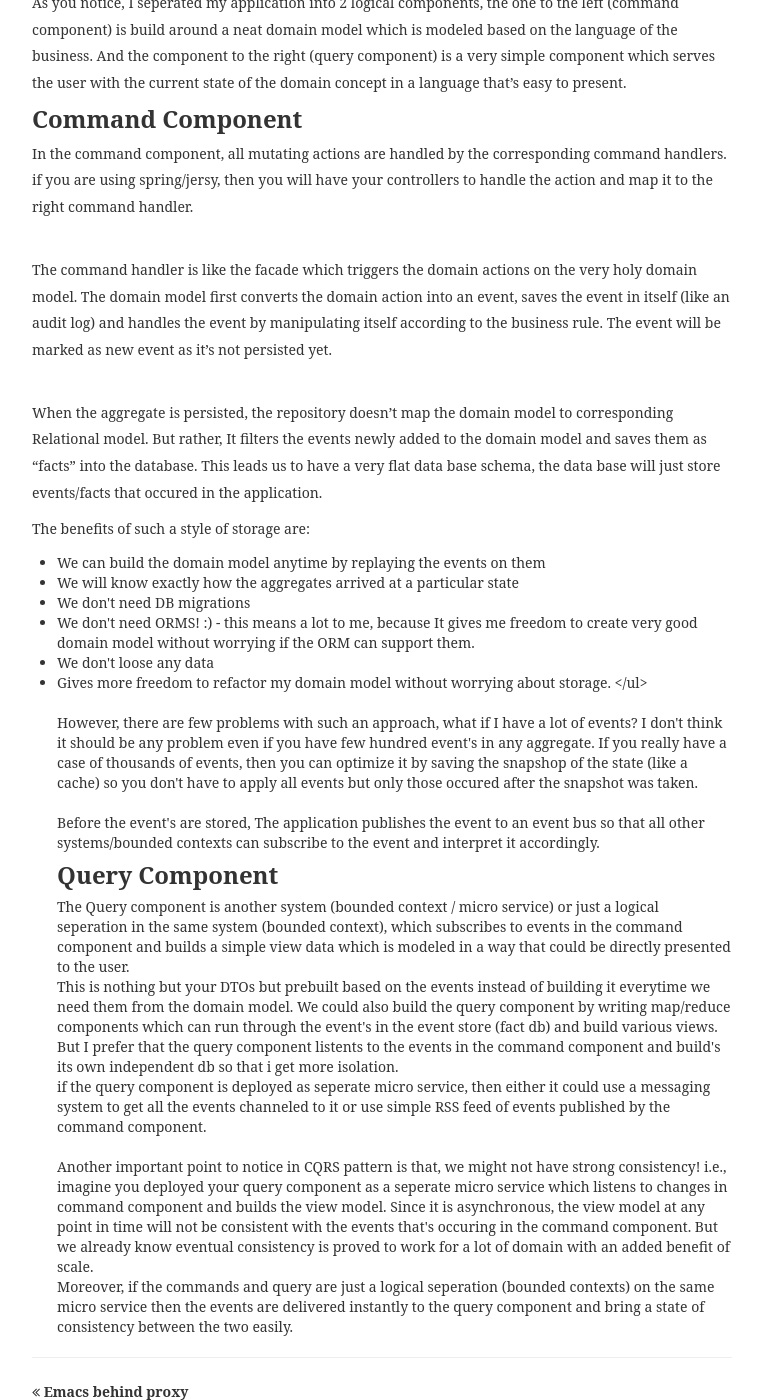
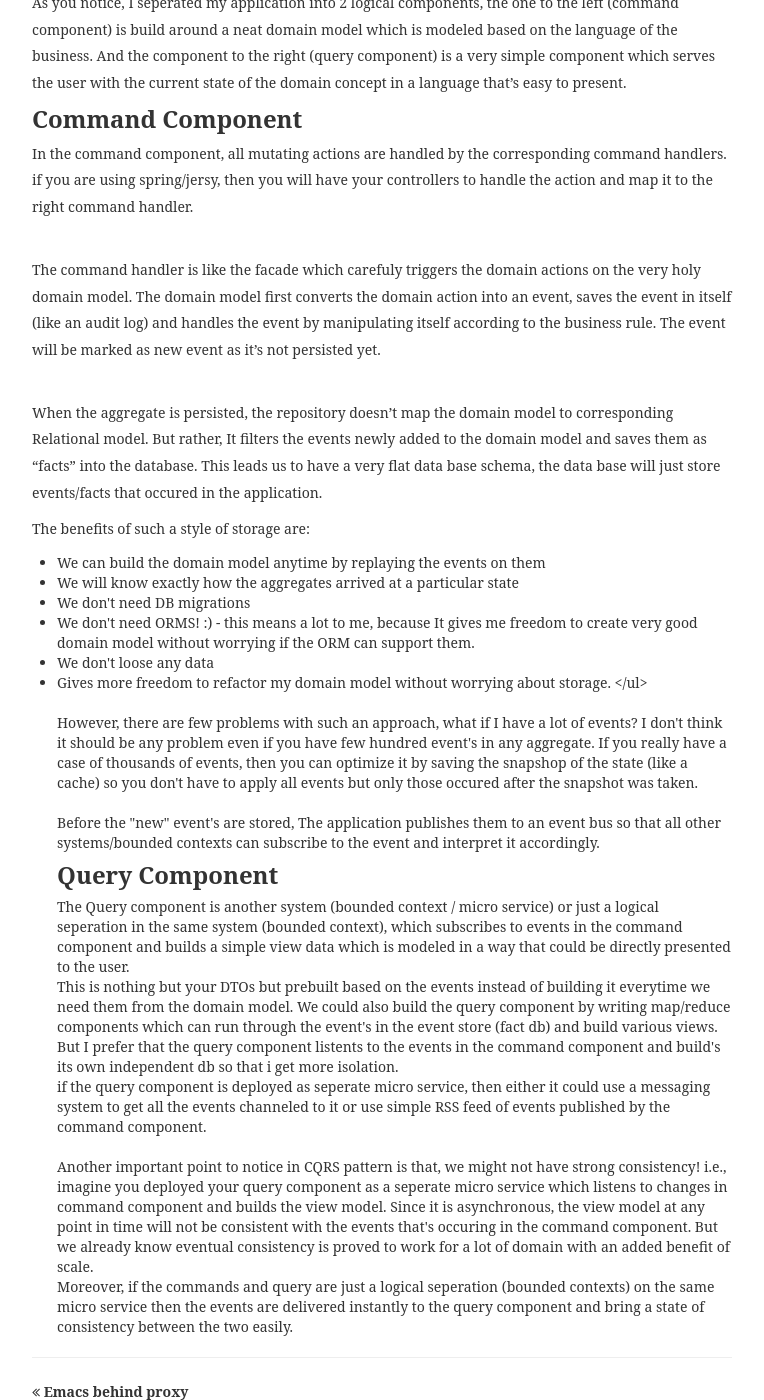
Before and after one commit to yehohanan7/old_yehohanan7.github.io, a Jekyll site: the page built from _posts/2015-03-26-cqrs.markdown, in a window 1280 px wide and 1400 px high, scrolled down 1476 px. Shown: the whole window, without its empty margins (258-1022 px from the left). Built offline with Jekyll 4.4.1, drawn with Linux system fonts in a browser that asks for light colours; some web fonts are replaced.

Commit message:
corrections

```diff
--- a/_posts/2015-03-26-cqrs.markdown
+++ b/_posts/2015-03-26-cqrs.markdown
@@ -24,7 +24,7 @@ As you notice, I seperated my application into 2 logical components, the one to
 
 In the command component, all mutating actions are handled by the corresponding command handlers. if you are using spring/jersy, then you will have your controllers to handle the action and map it to the right command handler. <br/> <br/>
 
-The command handler is like the facade which triggers the domain actions on the very holy domain model. The domain model first converts the domain action into an event, saves the event in itself (like an audit log) and handles the event by manipulating itself according to the business rule. The event will be  marked as new event as it's not persisted yet. <br/><br/>
+The command handler is like the facade which carefuly triggers the domain actions on the very holy domain model. The domain model first converts the domain action into an event, saves the event in itself (like an audit log) and handles the event by manipulating itself according to the business rule. The event will be  marked as new event as it's not persisted yet. <br/><br/>
 
 When the aggregate is persisted, the repository doesn't map the domain model to corresponding Relational model. But rather, It filters the events newly added to the domain model and saves them as "facts" into the database. This leads us to have a very flat data base schema, the data base will just store events/facts that occured in the application. <br/>
 
@@ -43,7 +43,7 @@ The benefits of such a style of storage are:<br/>
 However, there are few problems with such an approach, what if I have a lot of events? I don't think it should be any problem even if you have few hundred event's in any aggregate. If you really have a case of thousands of events, then you can optimize it by saving the snapshop of the state (like a cache) so you don't have to apply all events but only those occured after the snapshot was taken. <br/><br/>
 
 
-Before the event's are stored, The application publishes the event to an event bus so that all other systems/bounded contexts can subscribe to the event and interpret it accordingly. <br/>
+Before the "new" event's are stored, The application publishes them to an event bus so that all other systems/bounded contexts can subscribe to the event and interpret it accordingly. <br/>
 
 <h3> Query Component </h3>
 
```
